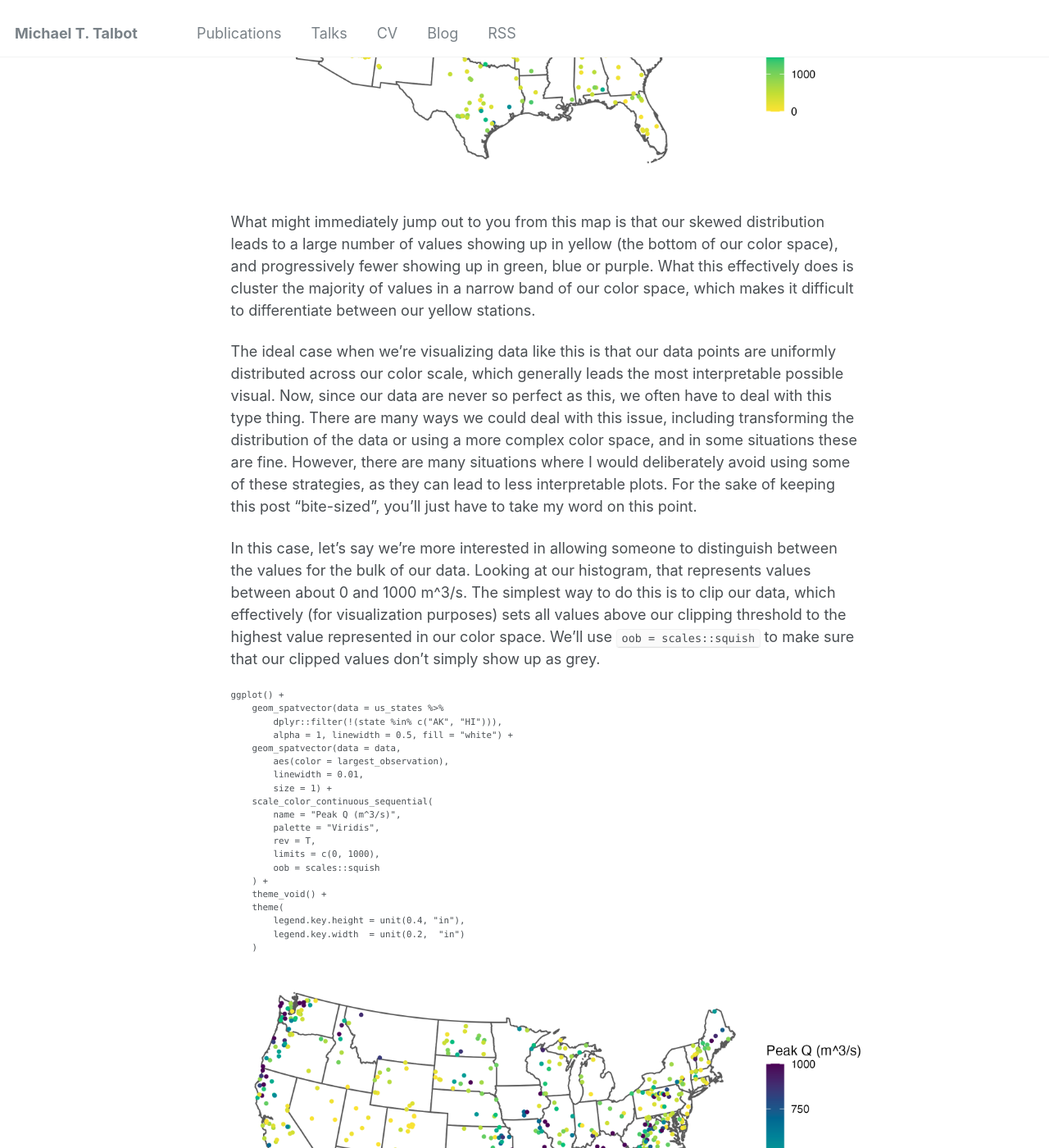
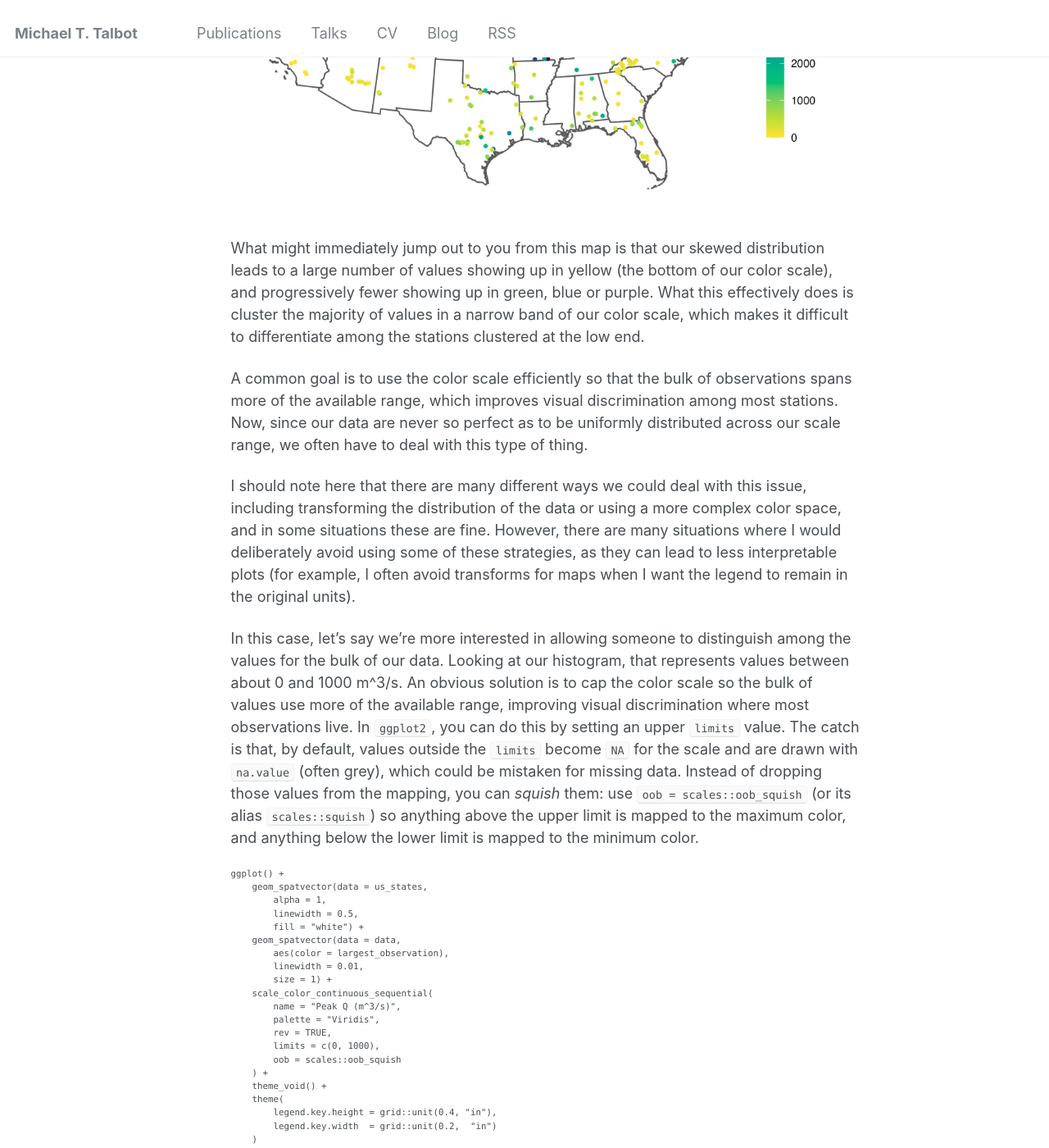
Before and after one commit to realmiketalbot/realmiketalbot.github.io, a Jekyll site: the page built from _posts/2026-01-21-out-of-bounds-legends-in-R.md, in a window 1280 px wide and 1400 px high, scrolled down 2209 px. Shown: the whole window at 82% size. Built offline with Jekyll 4.4.1, drawn with Linux system fonts in a browser that asks for light colours; comment, search, counter and statistics services are not loaded; some of the changed text lies outside the part shown.

Commit message:
Revisions for clarity

```diff
--- a/_posts/2026-01-21-out-of-bounds-legends-in-R.md
+++ b/_posts/2026-01-21-out-of-bounds-legends-in-R.md
@@ -16,13 +16,13 @@
 <h2>Visualizing out-of-bounds (OOB) data using R</h2>
 Let's say you want to plot some data, and let's say that data has a relatively "long-tailed" distribution. This need not even necessarily be non-normally distributed data, but often this is also the case. There are many ways to visualize this kind of data and, obviously, the best ways will often depend upon the context. But instead of talking circles around this, let me provide an example.
 
-Let's look at some streamflow data. Without getting into details (because they are irrelevant to the substance of this post), I've extracted the largest observed streamflow values between 1981 and 2020 for 494 streams and rivers across the continuous US. Here's what the distribution of these values looks like:
+Let's look at some streamflow data. Without getting into details (because they are irrelevant to the substance of this post), I've extracted the largest observed streamflow values between 1981 and 2020 for 494 streams and rivers across the contiguous US. Here's what the distribution of these values looks like:
 
 ![OOB Histogram](../../images/oob_histogram.png)
 
 <small>Histogram of largest streamflow values between 1981 and 2020 at 494 USGS gages [original content].</small>
 
-Quick aside: as I'm using this data illustrate a visualization method, I'm intentionally not normalizing streamflow by watershed area, which would of course reduce the skewness of the distribution considerably. Moving on...
+Quick aside: as I'm using this data to illustrate a visualization method, I'm intentionally not normalizing streamflow by watershed area, which would of course reduce the skewness of the distribution considerably. Moving on...
 
 We can see that these data roughly resemble some kind of heavily right-skewed distribution. Now, let's say we're interested in mapping these data. We can do this quite easily using R:
 
@@ -33,14 +33,16 @@
 library(colorspace)
 
 us_states <- vect(rnaturalearth::ne_states(country = "United States of America", returnclass = "sf")) %>%
-  project("EPSG:5070") %>%
-  dplyr::select(postal) %>%
-  dplyr::rename("state" = "postal")
+    project("EPSG:5070") %>%
+    dplyr::select(postal) %>%
+    dplyr::rename("state" = "postal") %>%
+    dplyr::filter(!(state %in% c("AK", "HI")))
 
 ggplot() +
-    geom_spatvector(data = us_states %>%
-        dplyr::filter(!(state %in% c("AK", "HI"))),
-        alpha = 1, linewidth = 0.5, fill = "white") +
+    geom_spatvector(data = us_states,
+        alpha = 1,
+        linewidth = 0.5,
+        fill = "white") +
     geom_spatvector(data = data,
         aes(color = largest_observation),
         linewidth = 0.01,
@@ -48,29 +50,32 @@
     scale_color_continuous_sequential(
         name = "Peak Q (m^3/s)",
         palette = "Viridis",
-        rev = T,
+        rev = TRUE,
         limits = c(0, NA)
     ) +
     theme_void() +
     theme(
-        legend.key.height = unit(0.4, "in"),
-        legend.key.width  = unit(0.2,  "in")
+        legend.key.height = grid::unit(0.4, "in"),
+        legend.key.width  = grid::unit(0.2,  "in")
     )
 </pre>
 
 ![OOB Map Complete](../../images/oob_map_complete.png)
 
-What might immediately jump out to you from this map is that our skewed distribution leads to a large number of values showing up in yellow (the bottom of our color space), and progressively fewer showing up in green, blue or purple. What this effectively does is cluster the majority of values in a narrow band of our color space, which makes it difficult to differentiate between our yellow stations.
+What might immediately jump out to you from this map is that our skewed distribution leads to a large number of values showing up in yellow (the bottom of our color scale), and progressively fewer showing up in green, blue or purple. What this effectively does is cluster the majority of values in a narrow band of our color scale, which makes it difficult to differentiate among the stations clustered at the low end.
 
-The ideal case when we're visualizing data like this is that our data points are uniformly distributed across our color scale, which generally leads the most interpretable possible visual. Now, since our data are never so perfect as this, we often have to deal with this type thing. There are many ways we could deal with this issue, including transforming the distribution of the data or using a more complex color space, and in some situations these are fine. However, there are many situations where I would deliberately avoid using some of these strategies, as they can lead to less interpretable plots. For the sake of keeping this post "bite-sized", you'll just have to take my word on this point.
+A common goal is to use the color scale efficiently so that the bulk of observations spans more of the available range, which improves visual discrimination among most stations. Now, since our data are never so perfect as to be uniformly distributed across our scale range, we often have to deal with this type of thing.
 
-In this case, let's say we're more interested in allowing someone to distinguish between the values for the bulk of our data. Looking at our histogram, that represents values between about 0 and 1000 m^3/s. The simplest way to do this is to clip our data, which effectively (for visualization purposes) sets all values above our clipping threshold to the highest value represented in our color space. We'll use `oob = scales::squish` to make sure that our clipped values don't simply show up as grey.
+I should note here that there are many different ways we could deal with this issue, including transforming the distribution of the data or using a more complex color space, and in some situations these are fine. However, there are many situations where I would deliberately avoid using some of these strategies, as they can lead to less interpretable plots (for example, I often avoid transforms for maps when I want the legend to remain in the original units).
+
+In this case, let's say we're more interested in allowing someone to distinguish among the values for the bulk of our data. Looking at our histogram, that represents values between about 0 and 1000 m^3/s. An obvious solution is to cap the color scale so the bulk of values use more of the available range, improving visual discrimination where most observations live. In `ggplot2`, you can do this by setting an upper `limits` value. The catch is that, by default, values outside the `limits` become `NA` for the scale and are drawn with `na.value` (often grey), which could be mistaken for missing data. Instead of dropping those values from the mapping, you can _squish_ them: use `oob = scales::oob_squish` (or its alias `scales::squish`) so anything above the upper limit is mapped to the maximum color, and anything below the lower limit is mapped to the minimum color.
 
 <pre style="font-size: 0.6em;">
 ggplot() +
-    geom_spatvector(data = us_states %>%
-        dplyr::filter(!(state %in% c("AK", "HI"))),
-        alpha = 1, linewidth = 0.5, fill = "white") +
+    geom_spatvector(data = us_states,
+        alpha = 1,
+        linewidth = 0.5,
+        fill = "white") +
     geom_spatvector(data = data,
         aes(color = largest_observation),
         linewidth = 0.01,
@@ -78,32 +83,35 @@
     scale_color_continuous_sequential(
         name = "Peak Q (m^3/s)",
         palette = "Viridis",
-        rev = T,
+        rev = TRUE,
         limits = c(0, 1000),
-        oob = scales::squish
+        oob = scales::oob_squish
     ) +
     theme_void() +
     theme(
-        legend.key.height = unit(0.4, "in"),
-        legend.key.width  = unit(0.2,  "in")
+        legend.key.height = grid::unit(0.4, "in"),
+        legend.key.width  = grid::unit(0.2,  "in")
     )
 </pre>
 
 ![OOB Map Clipped](../../images/oob_map_clipped.png)
 
-This is clearly much improved, even if it isn't perfect. One thing you'll notice, though, is that all of our clipped values (anything over 1,000 m^3/s) show up as dark purple, the end of of color space, offering us no way of differenting values that are around that limit and those that far exceed it (for the record, the largest value in our dataset is 4,842 m^3/s). This is misleading, and we'll want to do something about it.
+But this creates a new problem: once you squish out-of-range values into the `limits`, the legend no longer communicates that those colors include values beyond the endpoints. Without an explicit indicator, a reader can reasonably interpret the darkest color as “≈ 1,000” rather than “≥ 1,000,” collapsing the extremes into an indistinguishable category.
 
-There's this neat thing that Python's `matplotlib` can do (with relative ease) when you clip your plot's data. Using the `extend` argument in `plt.colorbar`, you can add arrows to either end of your colorbar to indicate that some values are shown that exceed the range of the scale. This would solve our problem quite elegantly, allowing us to increase the interpretability of our plot while avoiding potential misinterpretation of outlier values. But, sadly, this is not a feature of `ggplot2` :-(
+There’s a neat thing that Python’s `matplotlib` can do when you cap a color scale (i.e., you set limits but still want to signal out-of-range values). In `plt.colorbar`, you can use “extended” colorbars (triangular end caps) to indicate out-of-range values at one or both ends. That would solve our problem elegantly: we keep better contrast for the bulk of the data while still communicating that some stations exceed the plotted maximum. But, sadly, this is not a native feature of `ggplot2` :-(
 
-Yes, we could switch to Python. But here's the hard truth: I simply do not like matplotlib. I do not like it in the rain. I would not, could not, on a train. I will not use it here or there. I do not like it anywhere!
+Yes, we could switch to Python. But here's the hard truth: I simply do not like `matplotlib`. I do not like it in the rain. I would not, could not, on a train. I will not use it here or there. I do not like it anywhere!
 
-I know I could make equivalent plots using `matplotlib`, but I simply prefer the syntax of `ggplot2`, so it's remained my default for visualizations. So, I wanted to find a way to do this in R. Luckily, it's quite easy. Enter the `legendry` package, using `show = NA` to automagically add arrows only when necessary.
+I know I could make equivalent plots using `matplotlib`, but I simply prefer the syntax of `ggplot2`, and it will likely continue to remain my default for visualizations. So, I wanted to find a way to do this using R. Luckily, it's quite easy. Enter the <a href="https://teunbrand.github.io/legendry/" target="_blank">`legendry`</a> package: `guide_colbar()` can add end caps automatically when (and only when) the data exceed your scale limits. Here I'm using `show = NA` to automagically add end caps only when necessary.
+
+Quick note: while `oob = scales::oob_squish` controls how out-of-range data are mapped to colors, `guide_colbar(oob = "squish", show = NA)` controls how the legend signals (and colors) the out-of-range end caps.
 
 <pre style="font-size: 0.6em;">
 ggplot() +
-    geom_spatvector(data = us_states %>%
-        dplyr::filter(!(state %in% c("AK", "HI"))),
-        alpha = 1, linewidth = 0.5, fill = "white") +
+    geom_spatvector(data = us_states,
+        alpha = 1,
+        linewidth = 0.5,
+        fill = "white") +
     geom_spatvector(data = data,
         aes(color = largest_observation),
         linewidth = 0.01,
@@ -111,22 +119,24 @@
     scale_color_continuous_sequential(
         name = "Peak Q (m^3/s)",
         palette = "Viridis",
-        rev = T,
+        rev = TRUE,
         limits = c(0, 1000),
-        oob = scales::squish,
+        oob = scales::oob_squish,
         guide  = legendry::guide_colbar(
           shape = "triangle",
           show  = NA,
           oob   = "squish",
           theme = theme(
-            legend.key.height = unit(2, "in"),
-            legend.key.width  = unit(0.2,  "in")
+            legend.key.height = grid::unit(2, "in"),
+            legend.key.width  = grid::unit(0.2,  "in")
             )
           )
     ) +
     theme_void()
 </pre>
 
-![OOB Map Clipped with Arrows](../../images/oob_map_clipped_with_arrow.png)
+![OOB Map Clipped with End Caps](../../images/oob_map_clipped_with_endcaps.png)
 
 Voila! Now you can make this type of legend using R. You're welcome.
+
+And of course, thank you to the developer of the `legendry` package. You made my day!
```
Also changed, not shown: images/oob_map_clipped_with_endcaps.png (renamed from images/oob_map_clipped_with_arrow.png).
